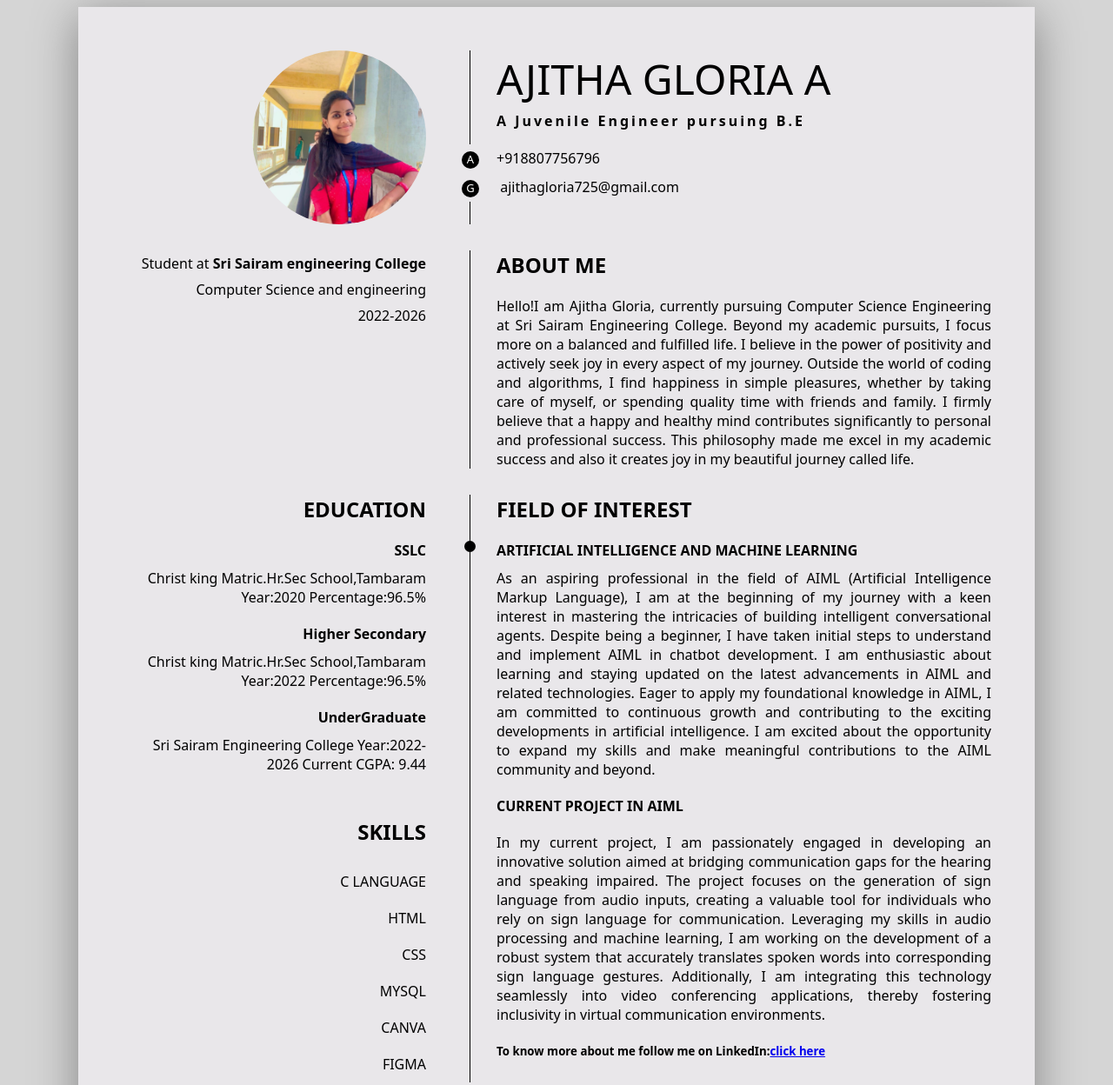
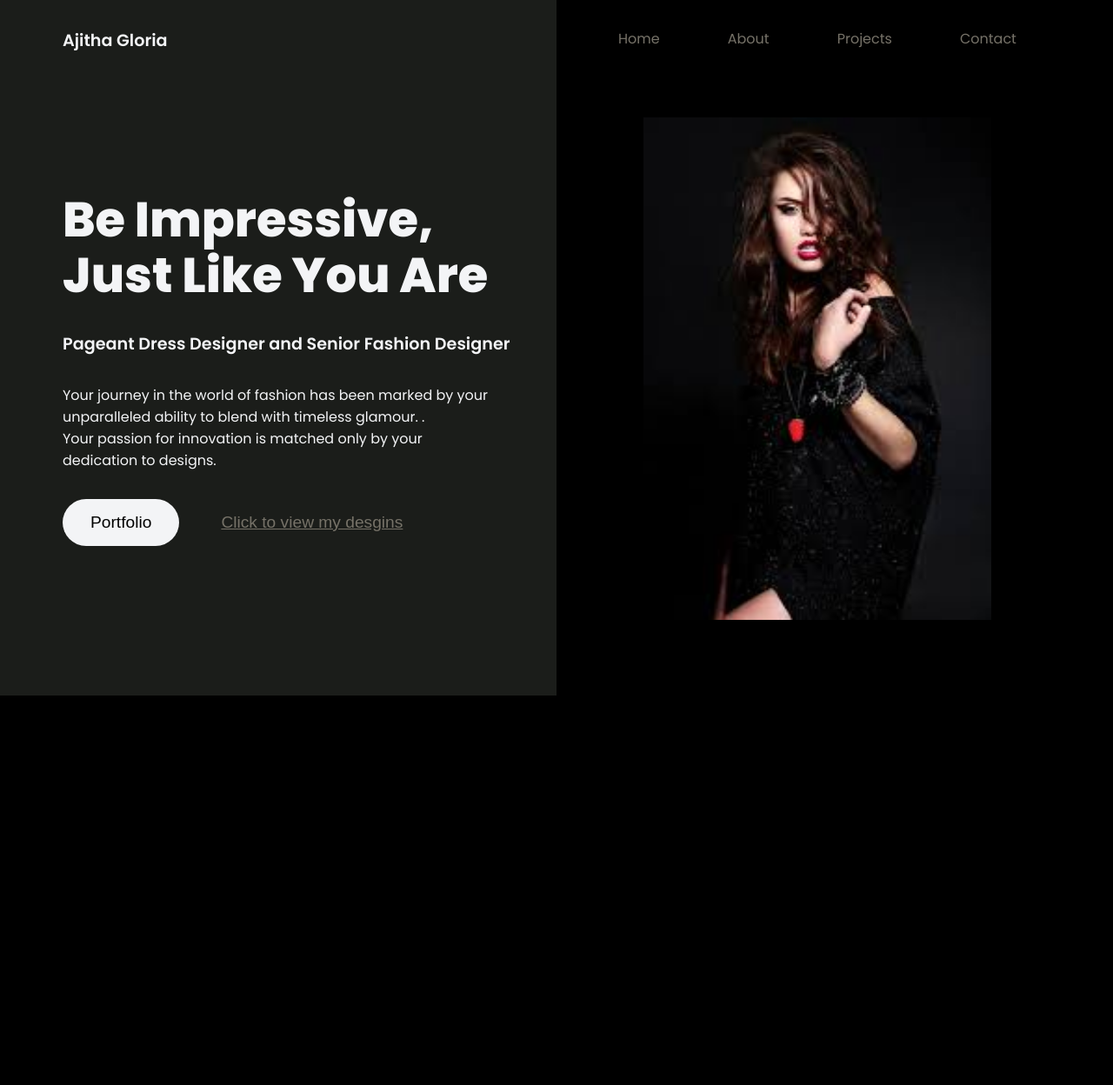
Before and after one commit to AjithaGloria/CODSOFT, a plain HTML site: page index.html in a window 1280 px wide. Shown: the top 1248 px of the page at 87% size. After the commit the page ends 800 px from the top, so only its background shows below. Drawn offline with Linux system fonts and the light colour scheme.

Commit message:
Add files via upload

```diff
--- a/index.html
+++ b/index.html
@@ -1,109 +1,42 @@
 <!DOCTYPE html>
 <html lang="en">
   <head>
-        <meta charset="UTF-8">
-        <meta http-equiv="X-UA-Compatible" content="IE=edge">
-        <meta name="viewport" content="width=device-width, initial-scale=1.0">
-        <title>Document</title>
-        <link rel="stylesheet" href="style.css">
-        <link rel="stylesheet" href="https://cdnjs.cloudflare.com/ajax/libs/font-awesome/6.2.1/css/all.min.css">
+    <meta charset="UTF-8" />
+    <meta http-equiv="X-UA-Compatible" content="IE=edge" />
+    <meta name="viewport" content="width=device-width, initial-scale=1.0" />
+    <link rel="stylesheet" href="style.css" />
+    <title>Web Design Mastery | Creative Agency Page</title>
   </head>
   <body>
-        <div class="container">
-           <div class="avatar">
-            <img src="profile.jpg" alt="">
-           </div>
-           <div class="name">
-                <h1>AJITHA GLORIA A</h1>
-                <div class="specialize">A Juvenile Engineer pursuing B.E </div>
-                <ul class="contact">
-                    <li>
-                        <span>A</span>+918807756796
-                    </li>
-                    <li>
-                        <span>G</span> ajithagloria725@gmail.com
-                    </li>
-
-                </ul>
-           </div>
-           <div class="info">
-                <ul>
-                    <li>Student at <b>Sri Sairam engineering College</b></li>
-                    <li>Computer Science and engineering</li>
-                    <li>2022-2026</li>
-                </ul>
-           </div>
-           <div class="intro">
-            <h2>ABOUT ME</h2>
-            Hello!I am Ajitha Gloria, currently pursuing Computer Science Engineering at Sri Sairam Engineering College. Beyond my academic pursuits, I focus more on a balanced and fulfilled life. I believe in the power of positivity and actively seek joy in every aspect of my journey. Outside the world of coding and algorithms, I find happiness in simple pleasures, whether by taking care of myself, or spending quality time with friends and family. I firmly believe that a happy and healthy mind contributes significantly to personal and professional success. This philosophy made me excel in my academic success and also it creates joy in my beautiful journey called life.
-           </div>
-           <div class="experience">
-            <h2>EDUCATION</h2>
-
-            <div class="item">
-                <h4>SSLC</h4>
-                <div class="time">
-                   <span>Christ king Matric.Hr.Sec School,Tambaram</span>
-                   <span>Year:2020</span>
-                   <span>Percentage:96.5%</span>
-
-                </div>
-
-            </div>
-
-                <div class="item">
-                    <h4>Higher Secondary</h4>
-                    <div class="time">
-                       <span>Christ king Matric.Hr.Sec School,Tambaram</span>
-                       <span>Year:2022</span>
-                       <span>Percentage:96.5%</span>
+    <header>
+      <div class="container__left">
+        <div class="nav__logo">Ajitha Gloria</div>
+        <div class="content">
+          <h1 class="title">Be Impressive,<br />Just Like You Are</h1>
+          <p class="subtitle">Pageant Dress Designer and Senior Fashion Designer</p>
+          <p class="description">
+            Your journey in the world of fashion has been marked by your unparalleled ability to blend with timeless glamour.
+            .<br />Your passion for innovation is matched only by your dedication to designs.
+          </p>
+          <div class="action__btns">
+            <button class="btn portfolio">Portfolio</button>
+            <button class="btn cv">Click to view my desgins</button>
           </div>
         </div>
-                <div class="item">
-                    <h4>UnderGraduate</h4>
-                    <div class="time">
-                       <span>Sri Sairam Engineering College</span>
-                       <span>Year:2022-2026</span>
-                       <span>Current CGPA: 9.44</span>
+      </div>
+      <div class="container__right">
+        <ul class="nav__links">
+          <li class="link">Home</li>
+          <li class="link">About</li>
+          <li class="link">Projects</li>
+          <li class="link">Contact</li>
+        </ul>
+        <div class="image">
+          <img src="download (1).jpeg" alt="profile" />
+          <div class="image__content">
           </div>
         </div>
-                <h2 class="skills">
-                    SKILLS
-                </h2>
-                <ul>
-                    <li>C LANGUAGE</li>
-                    <li>HTML</li>
-                    <li>CSS</li>
-                    <li>MYSQL</li>
-                    <li>CANVA</li>
-                    <li>FIGMA</li>
-                </ul>
-
       </div>
-           <div class="project">
-            <h2>FIELD OF INTEREST</h2>
-            <div class="item">
-                <h4>ARTIFICIAL INTELLIGENCE AND MACHINE LEARNING</h4>
-
-                <div class="des">
-                    As an aspiring professional in the field of AIML (Artificial Intelligence Markup Language), I am at the beginning of my journey with a keen interest in mastering the intricacies of building intelligent conversational agents. Despite being a beginner, I have taken initial steps to understand and implement AIML in chatbot development. I am enthusiastic about learning and staying updated on the latest advancements in AIML and related technologies. Eager to apply my foundational knowledge in AIML, I am committed to continuous growth and contributing to the exciting developments in artificial intelligence. I am excited about the opportunity to expand my skills and make meaningful contributions to the AIML community and beyond.
-
-                </div>
-            </div>
-
-
-
-                <div class="location">
-                    <h4>CURRENT PROJECT IN AIML</h4>
-                </div>
-                <div class="des">
-                    In my current project, I am passionately engaged in developing an innovative solution aimed at bridging communication gaps for the hearing and speaking impaired. The project focuses on the generation of sign language from audio inputs, creating a valuable tool for individuals who rely on sign language for communication. Leveraging my skills in audio processing and machine learning, I am working on the development of a robust system that accurately translates spoken words into corresponding sign language gestures. Additionally, I am integrating this technology seamlessly into video conferencing applications, thereby fostering inclusivity in virtual communication environments.
-                    <h5>To know more about me follow me on LinkedIn:<a href="https://www.linkedin.com/in/ajitha-gloria-84b502257?utm_source=share&utm_campaign=share_via&utm_content=profile&utm_medium=android_app">click here</a></h5></div>
-                </div>
-            </div>
-
-
-        </div>
-
+    </header>
   </body>
 </html>
--- a/style.css
+++ b/style.css
@@ -1,124 +1,191 @@
-body{
-    background-color: #D5D5D5;
-    font-family: system-ui;
-}
-.container{
-    background-color: #E9E7EA;
-    width:1000px;
-    max-width: 100%;
-    margin:auto;
-    padding:50px;
-    box-shadow: 0 10px 50px #858585;
-    display: grid;
-   grid-template-columns: 35% 60%;
-   column-gap: 5%;
-   row-gap: 30px;
+@import url("https://fonts.googleapis.com/css2?family=Poppins:wght@400;600;800&display=swap");
+
+:root {
+  --primary-color: #000000;
+  --secondary-color: #1b1d1a;
+  --text-light: #767268;
+  --extra-light: #f3f4f6;
 }
 
-.avatar img{
-    width:200px;
-    height:200px;
-    object-fit: cover;
-    border-radius: 50%;
-}
-.avatar{
-    display: flex;
-    justify-content: end;
-    align-items: center;
-}
-.name{
-    padding-left: 30px;
-    border-left:1px solid #000;
-}
-.name h1{
-    font-weight: 300;
-    font-size: xxx-large;
-    margin:0px 0 5px ;
-}
-.name .specialize{
-    margin:0;
-    font-weight: bold;
-    letter-spacing: 3px;
-}
-.name .contact{
-    padding:0;
-    list-style: none;
-}
-.name .contact span{
-    display: inline-block;
-    background-color: #000;
-    width:20px;
-    height:20px;
-    color:#fff;
-    text-align: center;
-    border-radius: 50%;
-    font-size: small;
-    margin-right: 20px;
-}
-.name .contact li{
-    padding:5px 0;
-    transform: translate(-40px);
-    background-color: #E9E7EA;
-}
-.info ul{
-    padding: 0;
-    margin: 0;
-    list-style: none;
-    text-align: right;
-    line-height: 30px;
+* {
+  padding: 0;
+  margin: 0;
+  box-sizing: border-box;
 }
 
-h2{
-    padding:0;
-    margin: 0 0 20px 0;
+img {
+  width: 500%;
+  height: 100%;
+
+
 }
-.intro{
-    padding-left: 30px;
-    border-left: 1px solid #000;
-    text-align: justify;
+
+body {
+  font-family: "Poppins", sans-serif;
+  background-color: var(--primary-color);
 }
-.experience{
-    text-align: right;
+
+header {
+  display: flex;
+  min-height: 100vh;
 }
-.experience h4{
-    margin:20px 0 10px;
+
+.container__left,
+.container__right {
+  flex: 1;
+  display: flex;
+  align-items: center;
+  position: relative;
 }
-.skills{
-    margin-top:  50px;
+
+.container__left {
+  background-color: var(--secondary-color);
+  justify-content: flex-end;
 }
-.experience ul{
-    padding:0;
-    margin: 0;
-list-style: none;
+
+.nav__logo {
+  position: absolute;
+  top: 0;
+  width: 100%;
+  max-width: 600px;
+  padding: 2rem;
+  margin-left: auto;
+  font-size: 1.2rem;
+  font-weight: 600;
+  color: var(--extra-light);
 }
-.experience li{
-    padding:10px 0;
+
+.content {
+  max-width: 600px;
+  padding: 2rem;
+  padding-top: 5rem;
+  flex: 1;
+  color: var(--extra-light);
+  display: grid;
+  gap: 2rem;
 }
-.project{
-    padding-left: 30px;
-    text-align: justify;
-    border-left: 1px solid #000;
+
+.title {
+  font-size: 3.5rem;
+  font-weight: 800;
+  line-height: 4rem;
 }
-.project h4{
-    margin:20px 0 10px;
+
+.subtitle {
+  font-size: 1.2rem;
+  font-weight: 600;
 }
-.project .web{
-    color: #0c7373;
-    padding:10px 0;
+
+.description {
+  max-width: 500px;
 }
-.project .location{
-    font-weight: 500;
-    padding-bottom:10px;
+
+.action__btns {
+  display: flex;
+  align-items: center;
+  gap: 1rem;
 }
-.project .item{
-    position: relative;
+
+.btn {
+  padding: 1rem 2rem;
+  font-size: 1.2rem;
+  background-color: transparent;
+  outline: none;
+  border: none;
+  border-radius: 5rem;
+  cursor: pointer;
 }
-.project .item::before{
-    position: absolute;
-    width:13px;
-    height: 13px;
-    background-color: #000;
-    content: '';
-    border-radius: 50%;
-    left: -37px;
+
+.portfolio {
+  background-color: var(--extra-light);
 }
+
+.cv {
+  color: var(--text-light);
+  text-decoration: underline;
+  transition: 0.3s;
+}
+
+.cv:hover {
+  color: var(--extra-light);
+}
+
+.nav__links {
+  position: absolute;
+  top: 0;
+  width: 100%;
+  max-width: 600px;
+  padding: 2rem;
+  list-style: none;
+  display: flex;
+  align-items: center;
+  justify-content: space-around;
+  z-index: 1;
+}
+
+.link {
+  padding: 0 0.5rem;
+  color: var(--text-light);
+  cursor: pointer;
+  transition: 0.3s;
+}
+
+.link:hover {
+  color: var(--extra-light);
+}
+
+.image {
+  max-width: 600px;
+  padding: 2rem;
+  padding-top: 5rem;
+  flex: 1;
+  display: grid;
+  place-content: center;
+  position: relative;
+}
+
+.image img {
+  max-width: 400px;
+}
+
+.image__content {
+  color: var(--extra-light);
+  position: absolute;
+  bottom: 1rem;
+  right: 1rem;
+  display: flex;
+  flex-direction: column;
+  align-items: flex-end;
+  gap: 1rem;
+}
+
+.image__content h4 {
+  background-color: var(--extra-light);
+  color: var(--primary-color);
+  padding: 0.5rem;
+  border-radius: 5px;
+}
+
+.image__content p {
+  font-size: 0.9rem;
+  font-weight: 600;
+}
+
+@media (width < 900px) {
+  header {
+    flex-direction: column-reverse;
+  }
+
+  .container__left,
+  .container__right {
+    justify-content: center;
+  }
+
+  .content {
+    text-align: center;
+  }
+
+  .action__btns {
+    justify-content: center;
+  }
+}
```
Also changed, not shown: download (1).jpeg (added). Lines whose indentation alone changed are shown as unchanged.
